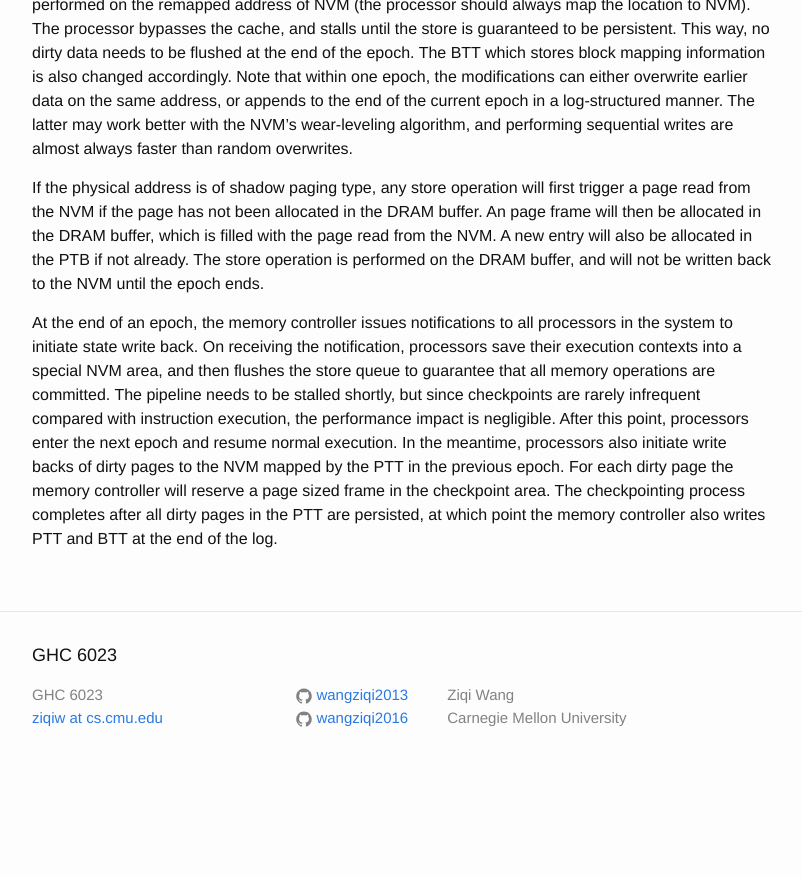
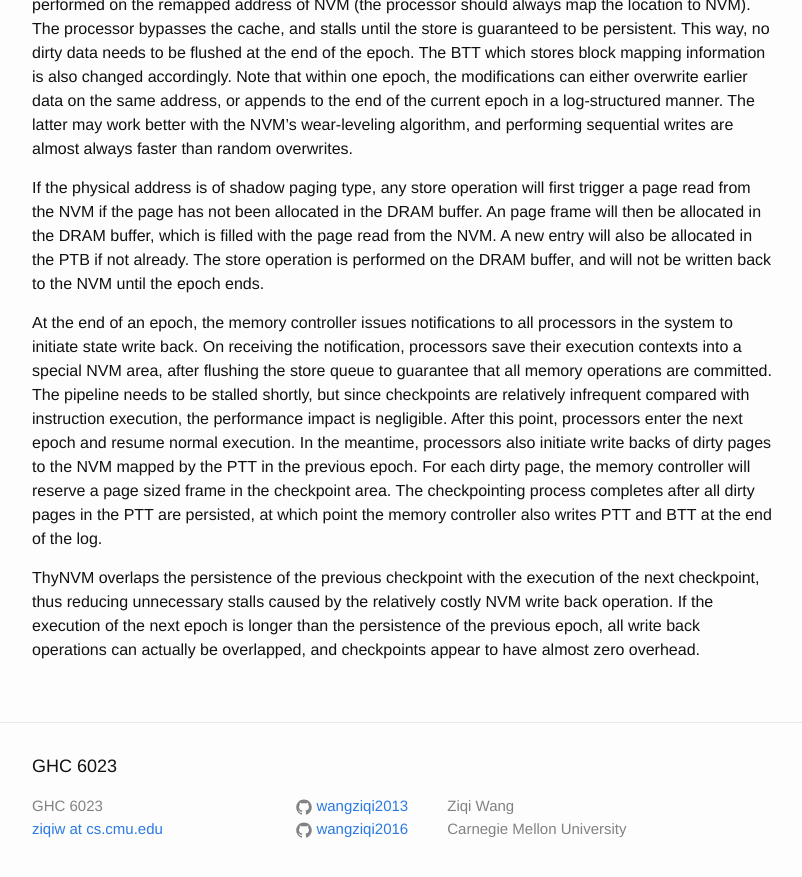
Before and after one commit to wangziqi2013/wangziqi2013.github.io, a Jekyll site: the page built from _posts/2019-02-15-Thynvm.markdown, in a window 1280 px wide and 900 px high, scrolled down 1849 px. Shown: the top 877 px of the window, without its empty margins (238-1040 px from the left). Built offline with Jekyll 4.4.1, drawn with Linux system fonts in a browser that asks for light colours; before the commit the page ends 2638 px from its top, so only the background shows below that.

Commit message:
Small change

```diff
--- a/_posts/2019-02-15-Thynvm.markdown
+++ b/_posts/2019-02-15-Thynvm.markdown
@@ -73,9 +73,14 @@ filled with the page read from the NVM. A new entry will also be allocated in th
 is performed on the DRAM buffer, and will not be written back to the NVM until the epoch ends.
 
 At the end of an epoch, the memory controller issues notifications to all processors in the system to initiate state write back.
-On receiving the notification, processors save their execution contexts into a special NVM area, and then flushes the store queue
-to guarantee that all memory operations are committed. The pipeline needs to be stalled shortly, but since checkpoints are rarely infrequent compared with instruction execution, the performance impact is negligible. After this point, processors enter the
+On receiving the notification, processors save their execution contexts into a special NVM area, after flushing the store queue
+to guarantee that all memory operations are committed. The pipeline needs to be stalled shortly, but since checkpoints are relatively
+infrequent compared with instruction execution, the performance impact is negligible. After this point, processors enter the
 next epoch and resume normal execution. In the meantime, processors also initiate write backs of dirty pages to the NVM
-mapped by the PTT in the previous epoch. For each dirty page the memory controller will reserve a page sized frame in the
+mapped by the PTT in the previous epoch. For each dirty page, the memory controller will reserve a page sized frame in the
 checkpoint area. The checkpointing process completes after all dirty pages in the PTT are persisted, at which point
 the memory controller also writes PTT and BTT at the end of the log.
+
+ThyNVM overlaps the persistence of the previous checkpoint with the execution of the next checkpoint, thus reducing unnecessary
+stalls caused by the relatively costly NVM write back operation. If the execution of the next epoch is longer than the persistence
+of the previous epoch, all write back operations can actually be overlapped, and checkpoints appear to have almost zero overhead.
```
